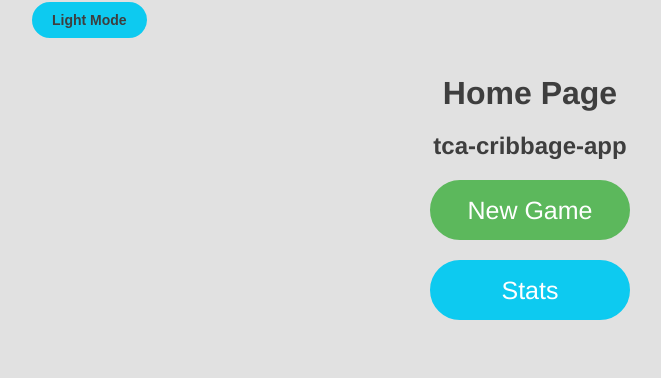
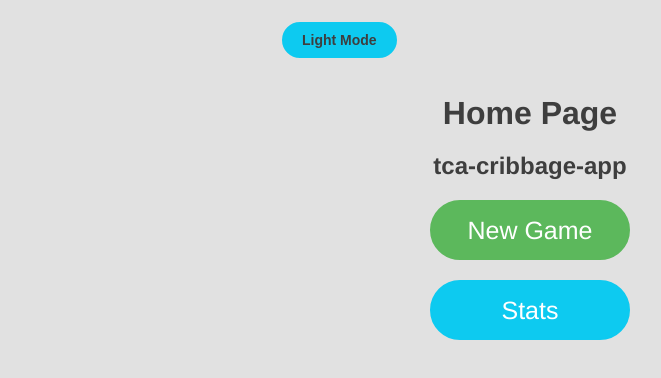
Before and after one commit to ClaytonDewey/tca-cribbage, a React (Create React App) app: page / in a window 1280 px wide. Shown: the top 378 px of the page, without its empty margins (110-771 px from the left). Built offline with nearby package versions, Linux system fonts and the light colour scheme.

Commit message:
Placed theme toggler in a wrapping container...

```diff
--- a/src/App.tsx
+++ b/src/App.tsx
@@ -100,7 +100,9 @@ const App = () => {
         <ThemeProvider theme={themeMode}>
             <>
                 <GlobalStyles />
-                <Toggle theme={theme} toggleTheme={themeToggler} />
+                <div className="toggle__btn-container">
+                    <Toggle theme={theme} toggleTheme={themeToggler} />
+                </div>
                 <Routes>
                     <Route path="/" element={<Home />} />
                     <Route path="setup" element={
```
